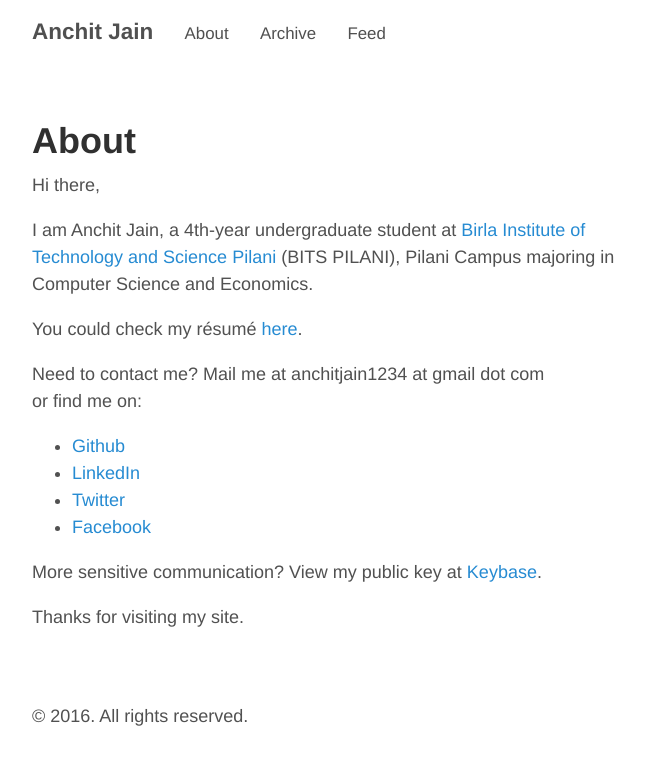
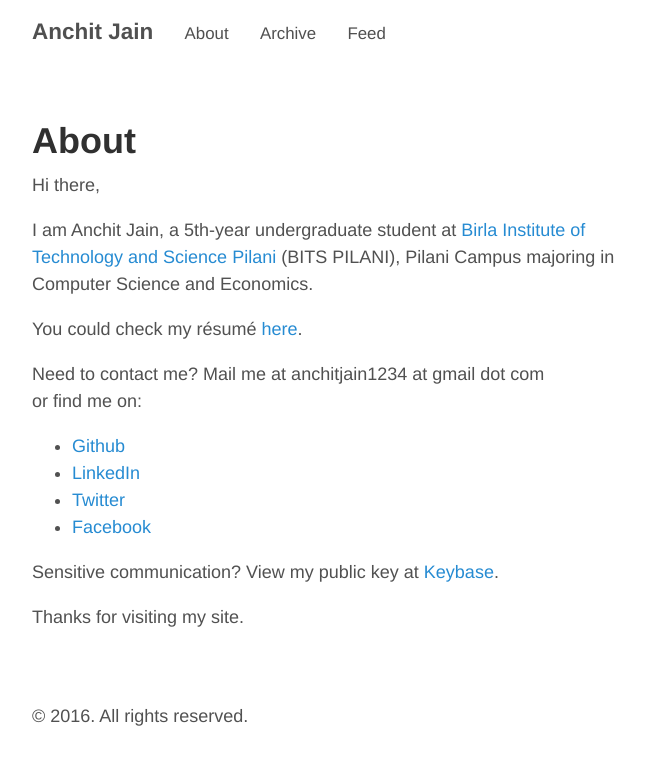
Before and after one commit to anchitjain1234/anchitjain1234.github.io, a Jekyll site: the page built from about.md, in a window 1280 px wide. Shown: the top 765 px of the page, without its empty margins (293-938 px from the left). Built offline with Jekyll 4.4.1, drawn with Linux system fonts in a browser that asks for light colours; comment, search, counter and statistics services are not loaded.

Commit message:
Updated year of studying.

```diff
--- a/about.md
+++ b/about.md
@@ -5,7 +5,7 @@ permalink: /about/
 ---
 Hi there,
 
-I am Anchit Jain, a 4th-year undergraduate student at [Birla Institute of Technology and Science Pilani][bits] (BITS PILANI), Pilani Campus majoring in Computer Science and Economics.
+I am Anchit Jain, a 5th-year undergraduate student at [Birla Institute of Technology and Science Pilani][bits] (BITS PILANI), Pilani Campus majoring in Computer Science and Economics.
 
 You could check my résumé [here][resume].
 
@@ -17,7 +17,7 @@ or find me on:
 <li><a href="https://twitter.com/anchitjain1234">Twitter</a></li>
 <li><a href="https://www.facebook.com/anchit.jain.1234">Facebook</a></li>
 </ul>
-More sensitive communication? View my public key at [Keybase][keybase].
+Sensitive communication? View my public key at [Keybase][keybase].
 
 Thanks for visiting my site.
 
```
